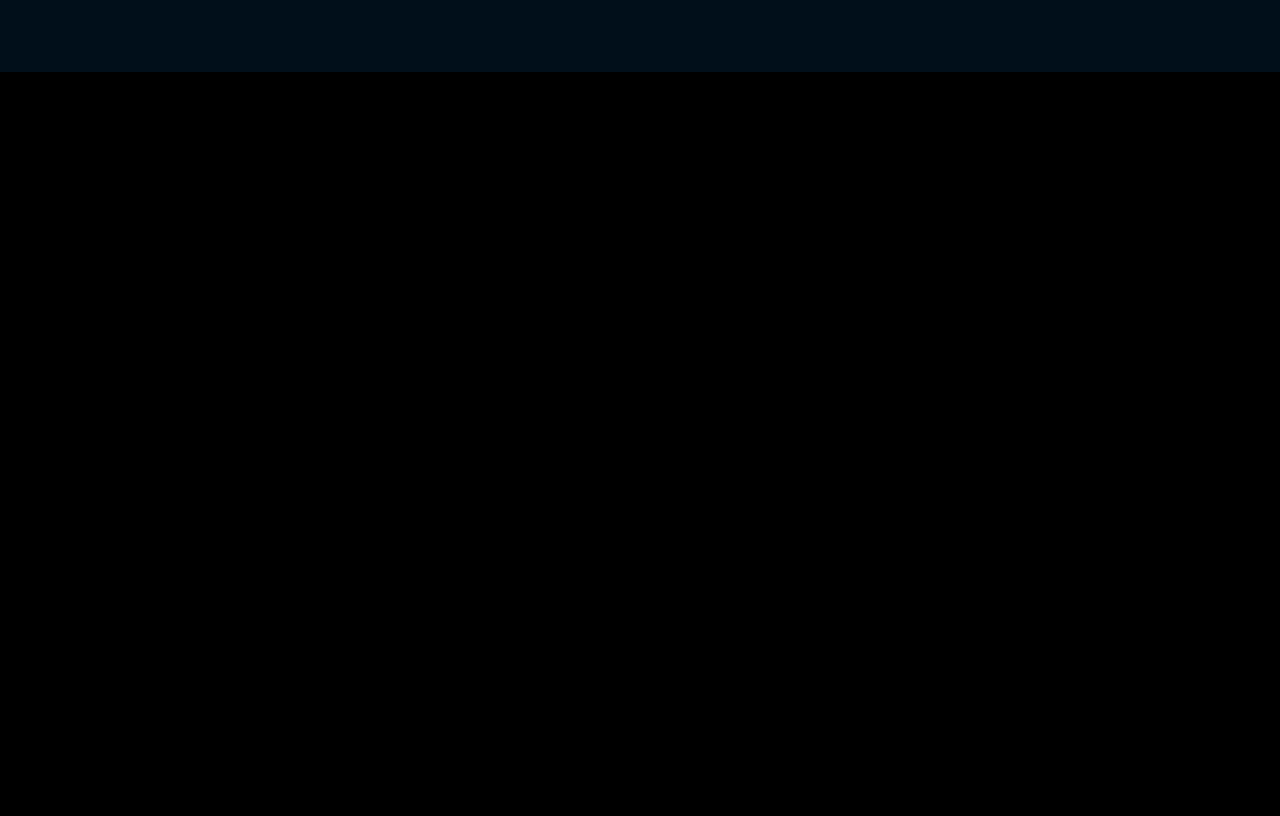
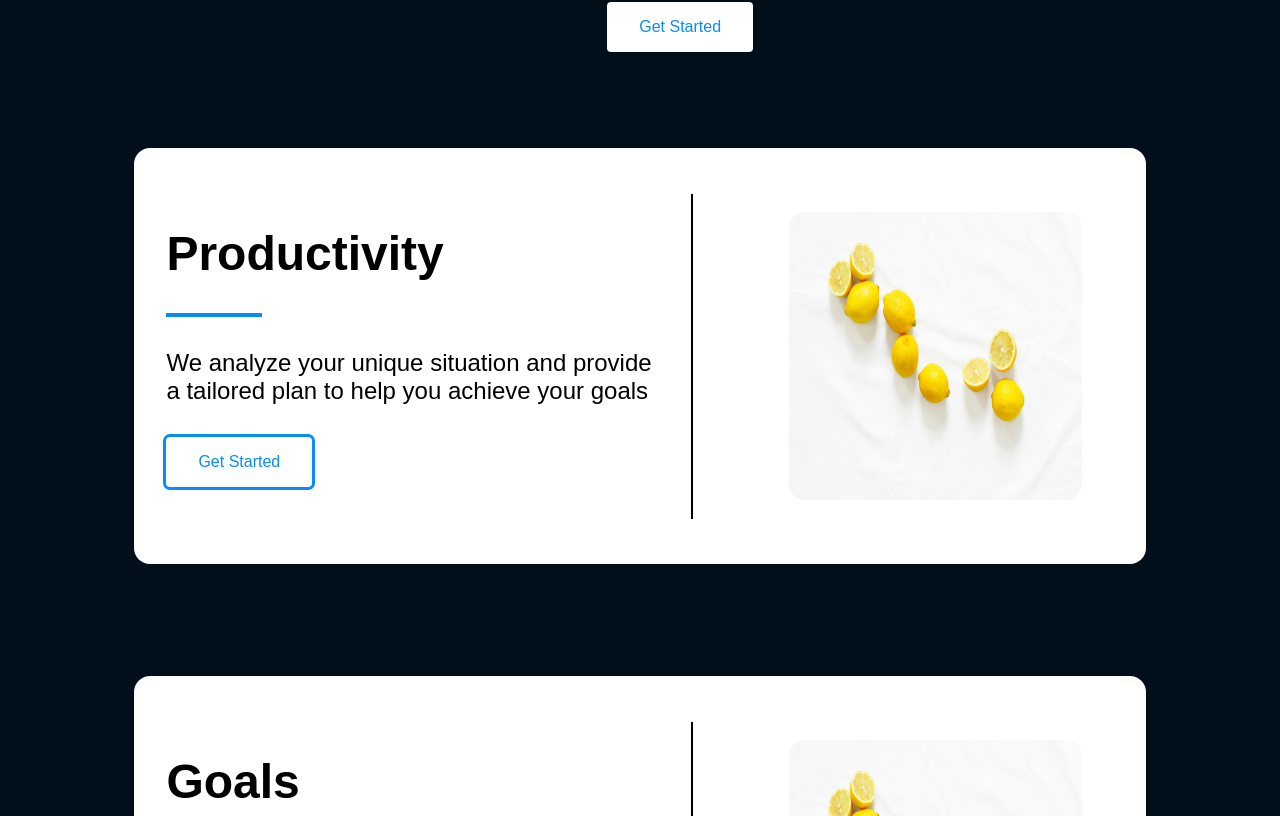
Before and after one commit to Cliffp15/Moxi, a React (Create React App) app: page / in a window 1280 px wide. Shown: the part 1864-2680 px from the top of the page. Before the commit the page ends 1936 px from the top, so only its background shows below. Built offline with nearby package versions, Linux system fonts and the light colour scheme.

Commit message:
Add Service Cards to home page

```diff
--- a/src/Component/Home.js
+++ b/src/Component/Home.js
@@ -2,6 +2,7 @@ import React from "react";
 import lemon from "../Images/Lemon.png";
 import Features from "../Component/Features";
 import Services from "./Services";
+import ServiceCards from "./ServiceCards";
 
 function HelloWorld() {
   return (
@@ -23,6 +24,35 @@ function HelloWorld() {
         </div>
         <Features />
         <Services />
+        <ServiceCards
+          header="Productivity"
+          paragraph={
+            "We analyze your unique situation and provide a tailored plan to help you achieve your goals"
+          }
+          image={"../Images/Lemon.png"}
+        />
+        <ServiceCards
+          header="Goals"
+          paragraph={
+            "Our goal specialists work with you to set and achieve your goals"
+          }
+          image={"../Images/Lemon.png"}
+        />
+
+        <ServiceCards
+          header="Wellness"
+          paragraph={
+            "We prodvide health and wellness plans to help you stay healthy"
+          }
+          image={"../Images/Lemon.png"}
+        />
+        <ServiceCards
+          header="Finanace"
+          paragraph={
+            "We track your spending and provide financial advice to help you save"
+          }
+          image={"../Images/Lemon.png"}
+        />
       </section>
     </div>
   );
--- a/src/Component/ServiceCards.js
+++ b/src/Component/ServiceCards.js
@@ -1,7 +1,33 @@
 import React from "react";
+import lemon from "../Images/Lemon.png";
 
-const ServiceCards = () => {
-  return <div>ServiceCards</div>;
+const ServiceCards = ({ header, paragraph, image }) => {
+  return (
+    (image = lemon),
+    (
+      <div>
+        <section className="Service-Card-Container">
+          <div className="Service-Card">
+            <div className="Service-Description">
+              <h2>
+                {header} <br></br>
+              </h2>
+              <hr></hr>
+              <p>{paragraph} </p>
+              <div className="Service-Card-Buttons">
+                <div>
+                  <button>Get Started</button>
+                </div>
+              </div>
+            </div>
+            <div className="Service-Card-Image">
+              <img className="Service-img" src={image} alt="dog" />
+            </div>
+          </div>
+        </section>
+      </div>
+    )
+  );
 };
 
 export default ServiceCards;
--- /dev/null
+++ b/src/Styles/ServiceCards.css
@@ -0,0 +1,92 @@
+.Service-Card-Container {
+  padding: 2rem 0rem;
+  width: 100%;
+  margin-bottom: 0rem;
+  color: white;
+  background-color: rgb(1, 15, 26);
+  /* padding-top: 4rem; */
+  padding-bottom: 4rem;
+}
+
+.Service-Card {
+  display: flex;
+  align-items: center;
+  width: 79%;
+  margin: auto;
+  margin-top: 1rem;
+  /* margin-bottom: 0rem; */
+  color: rgb(0, 0, 0);
+  border-radius: 1rem;
+  /* margin-top: 0rem; */
+  background-color: rgb(255, 255, 255);
+}
+
+.Service-Description {
+  display: block;
+  color: #000000;
+  background-color: rgb(255, 255, 255);
+  width: 60%;
+  height: auto;
+  padding: 2rem;
+  border-right: #000000;
+  border-width: 2px;
+  border-right-style: solid;
+}
+
+.Service-Description h2 {
+  display: block;
+  margin-bottom: 2rem;
+  color: rgb(0, 0, 0);
+  font-size: 3rem;
+  width: auto;
+}
+
+hr {
+  border: none;
+  height: 4px;
+  background-color: #088cf8;
+  width: 6rem;
+  margin-bottom: 2rem;
+}
+
+.Service-Description p {
+  margin-bottom: 2rem;
+  font-size: 1.5rem;
+  color: rgb(0, 0, 0);
+}
+
+.Service-Card-Buttons button {
+  padding: 1rem 2rem;
+  border-radius: 4px;
+  font-weight: 400;
+  font-size: 1rem;
+  border-style: none;
+  background-color: #ffffff;
+  color: #088cf8;
+  outline: solid #088cf8;
+}
+.Service-Card-Buttons button:hover {
+  color: #ffffff;
+  background-color: #088cf8;
+  cursor: pointer;
+}
+
+.Service-Card-Image {
+  display: flex;
+  width: 45%;
+  height: 90%;
+  background-color: #00000000;
+  margin-left: 2rem;
+  color: white;
+  padding: 2rem;
+  border-radius: 2rem;
+}
+
+.Service-img {
+  display: flex;
+  width: 100%;
+  height: 22rem;
+  padding: 2rem;
+
+  border-radius: 3rem;
+}
--- a/src/Styles/Services.css
+++ b/src/Styles/Services.css
@@ -5,9 +5,10 @@
   padding: 2rem 0rem;
   width: 100%;
   padding-top: 4rem;
-  padding-bottom: 4rem;
+  /* padding-bottom: 4rem; */
   /* margin-bottom: 0rem; */
   background-color: rgb(1, 15, 26);
+  /* margin-bottom: 2rem; */
 }
 
 .Feature-Services {
@@ -16,7 +17,7 @@
   background-color: rgb(1, 15, 26);
   width: 79%;
   margin: auto;
-  padding: 2rem 0rem 2rem 0rem;
+  padding: 4rem 0rem 1rem 0rem;
 }
 
 .Feature-Services-Header {
@@ -24,7 +25,7 @@
   color: #ffffff;
   background-color: rgb(1, 15, 26);
   margin-right: 2rem;
-  width: 35%;
+  width: 70%;
   height: auto;
 }
 
@@ -51,7 +52,7 @@
   font-weight: 400;
   font-size: 1rem;
   border-style: none;
-  margin-top: 2rem;
+  margin-top: 3rem;
 
   /* color: #f5f5f5; */
   background-color: #ffffff;
--- a/src/index.js
+++ b/src/index.js
@@ -5,6 +5,7 @@ import "./Styles/Navbar.css";
 import "./Styles/Home.css";
 import "./Styles/Features.css";
 import "./Styles/Services.css";
+import "./Styles/ServiceCards.css";
 import App from "./App";
 
 const root = ReactDOM.createRoot(document.getElementById("root"));
```
Also changed, not shown: src/Component/Services.js (+10 -0 lines), src/Styles/Features.css (+0 -8 lines).
